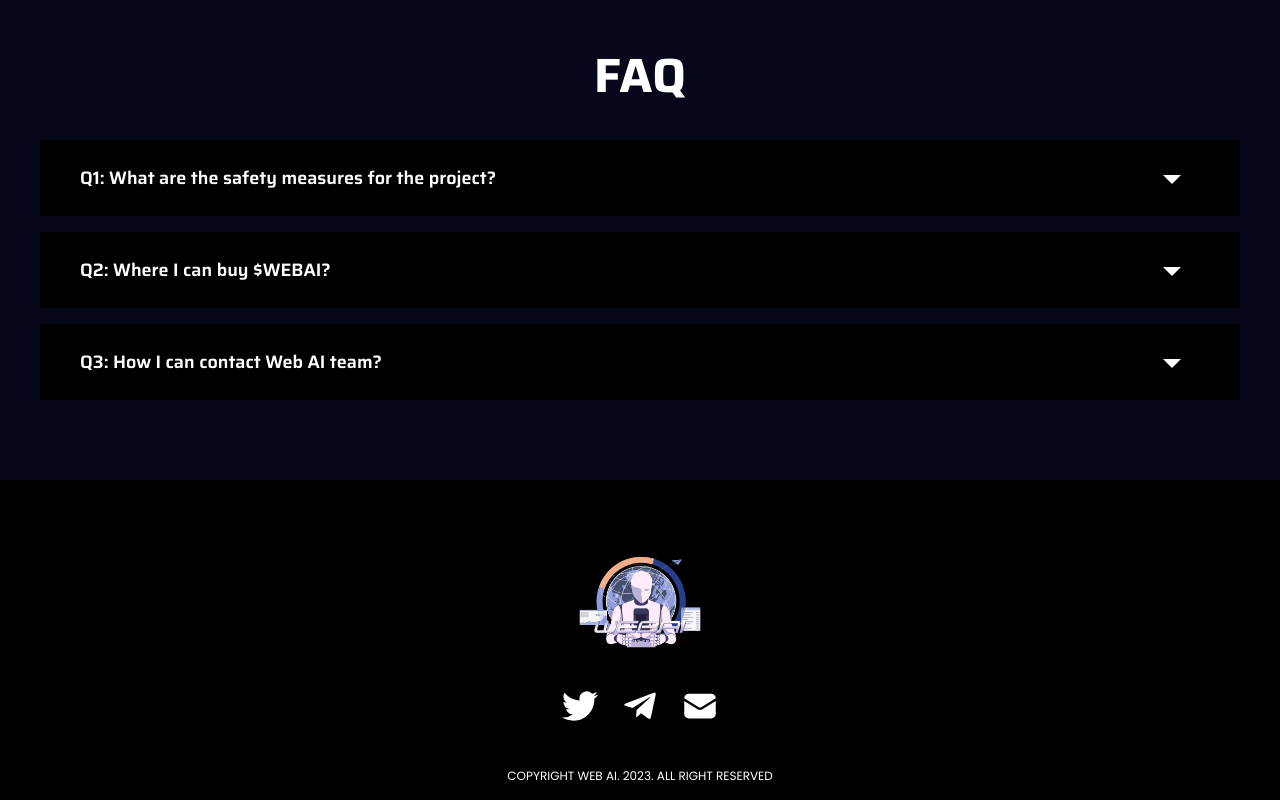
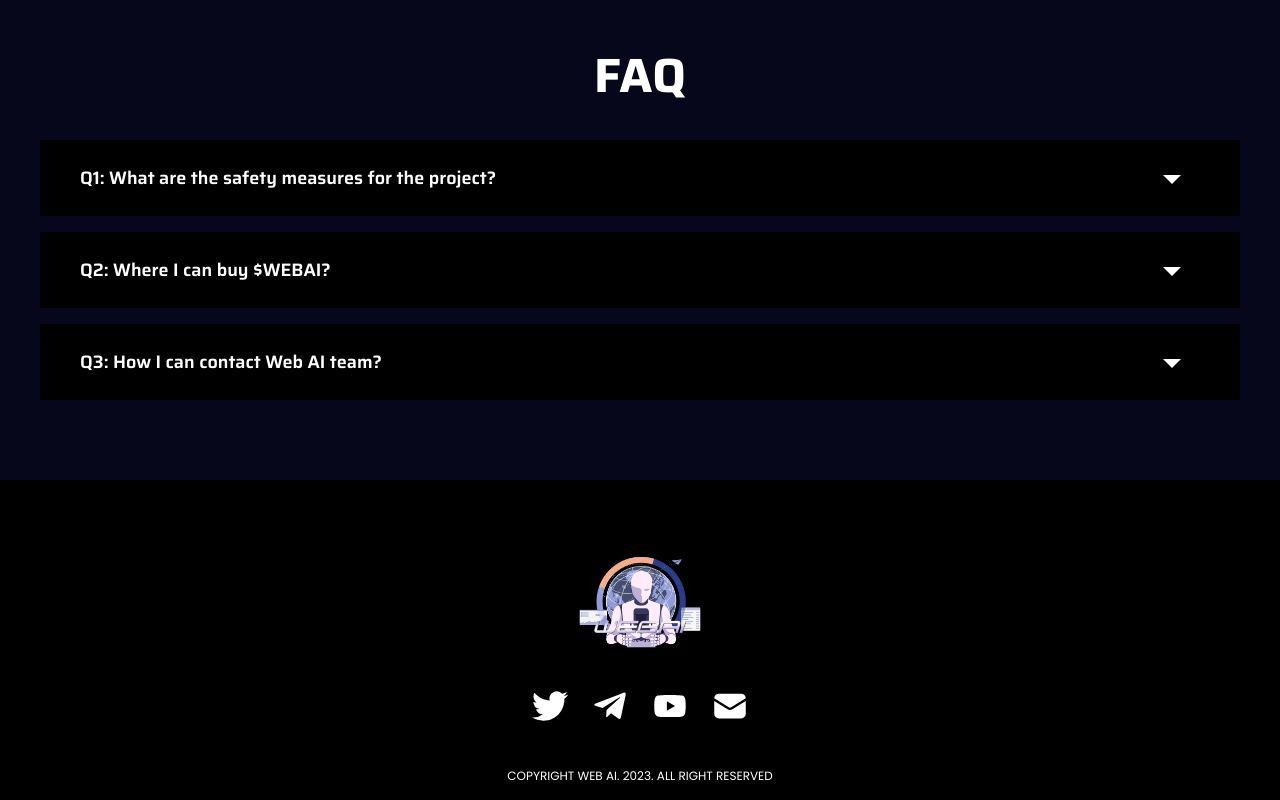
Before and after one commit to KoichiDevs/webai2.0, a React (Vite) app: page / in a window 1280 px wide. Shown: the part 5306-6106 px from the top of the page. Built offline with nearby package versions, Linux system fonts and the light colour scheme.

Commit message:
added yt button

```diff
--- a/src/components/Footer.jsx
+++ b/src/components/Footer.jsx
@@ -2,6 +2,7 @@ import React from 'react'
 import { SiTwitter } from 'react-icons/si'
 import { FaTelegramPlane } from 'react-icons/fa'
 import { HiEnvelope } from 'react-icons/hi2'
+import { AiFillYoutube } from 'react-icons/ai'
 
 const Footer = () => {
     return (
@@ -19,9 +20,15 @@ const Footer = () => {
                     <FaTelegramPlane className='hover:scale-[1.1] cursor-pointer transition-all ease-in-out' />
                 </a>
 
+                <a href="https://www.youtube.com/channel/UCJTR5fP9lqinmLyK38qj9-g" target="_blank">
+                    <AiFillYoutube className='hover:scale-[1.1] cursor-pointer transition-all ease-in-out' />
+                </a>
+
                 <a href="mailto:contact@webai.live" target="_blank">
                     <HiEnvelope className='hover:scale-[1.1] cursor-pointer transition-all ease-in-out' />
                 </a>
+
+
 
 
 
```
